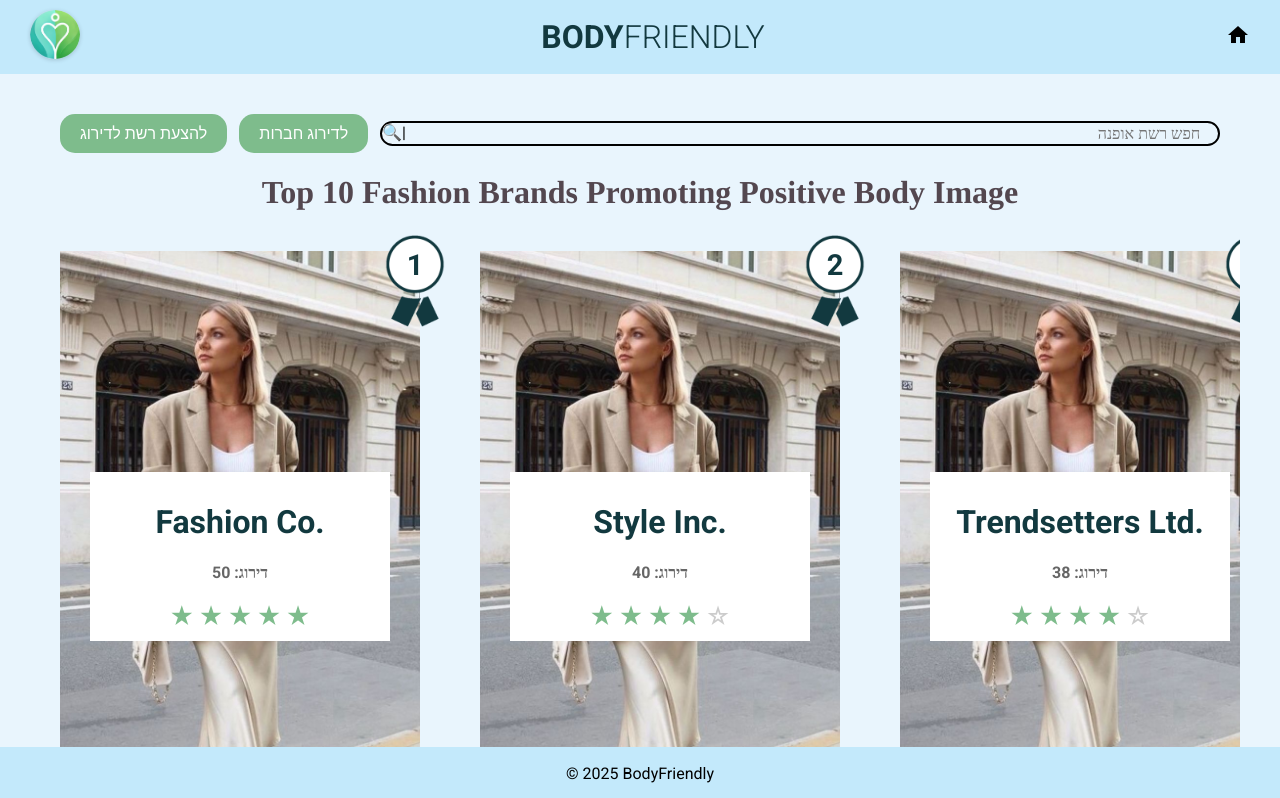
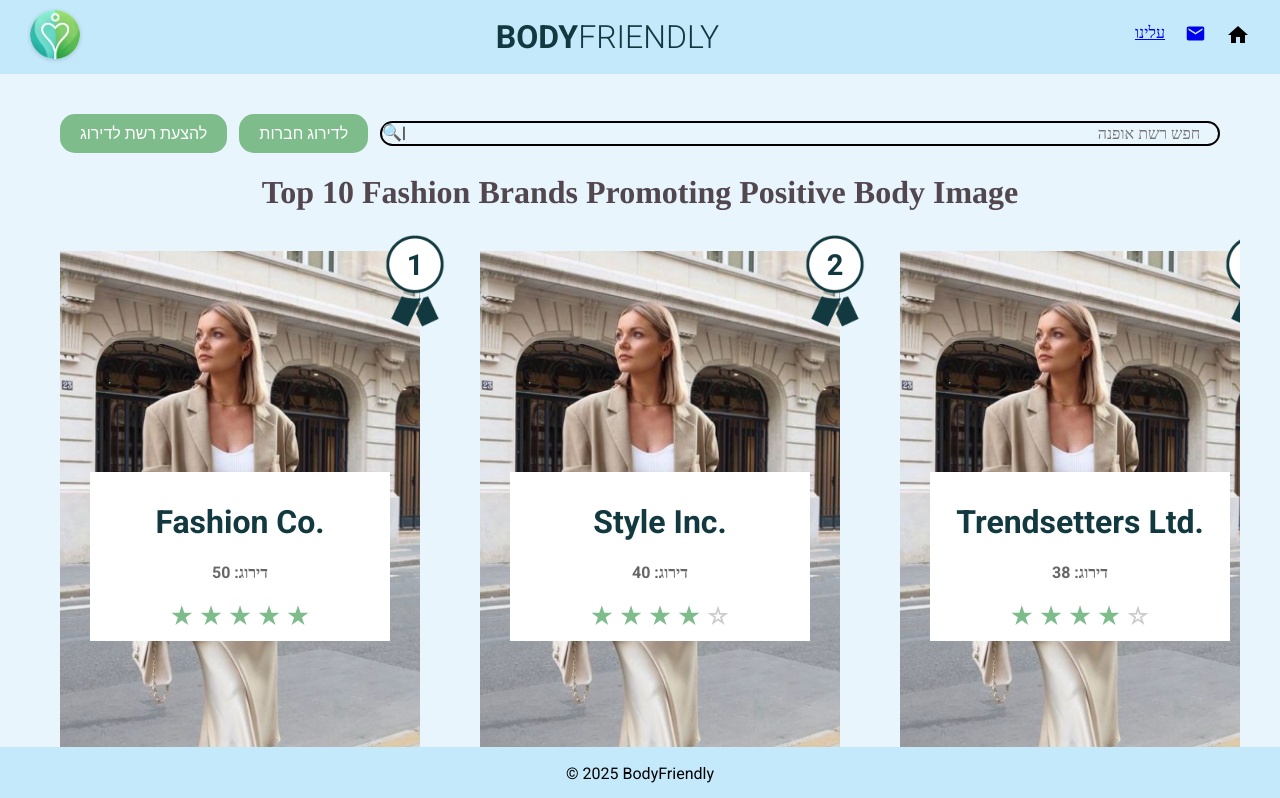
Before and after one commit to EladBet/BeSafeTeam6, a React (Vite) app in the folder client/: page / in a window 1280 px wide. Shown: the top 798 px of the page. Built offline with nearby package versions, Linux system fonts and the light colour scheme.

Commit message:
added mail button, and crieria path instead of about us

```diff
--- a/client/src/App.jsx
+++ b/client/src/App.jsx
@@ -2,10 +2,12 @@ import { BrowserRouter, Routes, Route, Link } from 'react-router';
 import Home from './pages/HomePage/HomePage';
 import styles from './styles/App.module.css';
 import About from './pages/AboutPage/AboutPage';
+import Criteria from './pages/CriteriaPage/CriteriaPage';
 import projectLogo from './assets/bodyfriendly-logo.png';
 import BrandRating from './pages/BrandRatingPage/BrandRatingPage';
 import AddBrand from './pages/AddBrandPage/AddBrandPage';
 import AllBrands from './pages/AllBrands/AllBrands';
+import EmailIcon from '@mui/icons-material/Email';
 
 function App() {
   return (
@@ -20,6 +22,14 @@ function App() {
             <span style={{ fontWeight: 300 }}>FRIENDLY</span>
           </h1>
           <nav className={styles.appNav}>
+            <Link to="/about" className={styles.aboutUs}>
+              <span className="about-us">עלינו</span>
+            </Link>
+
+            <a href="mailto:bodyfriendlypositivity@gmail.com">
+              <EmailIcon sx={{ fontSize: 21 }} className={styles.emailIcon} />
+            </a>
+
             <Link to="/" className={styles.appLink}>
               <span className="material-icons">home</span>
             </Link>
@@ -29,8 +39,9 @@ function App() {
           <Routes>
             <Route path="/" element={<Home />} />
             <Route path="/about" element={<About />} />
-            <Route path="/rating" element={<AllBrands />} />
-            <Route path="/rating/:brandID" element={<BrandRating />} />
+            <Route path="/criteria" element={<Criteria />} />
+            <Route path="/brands-rating" element={<AllBrands />} />
+            <Route path="/brands-rating/:brandID" element={<BrandRating />} />
             <Route path="/add-brand" element={<AddBrand />} />
           </Routes>
         </main>
```
